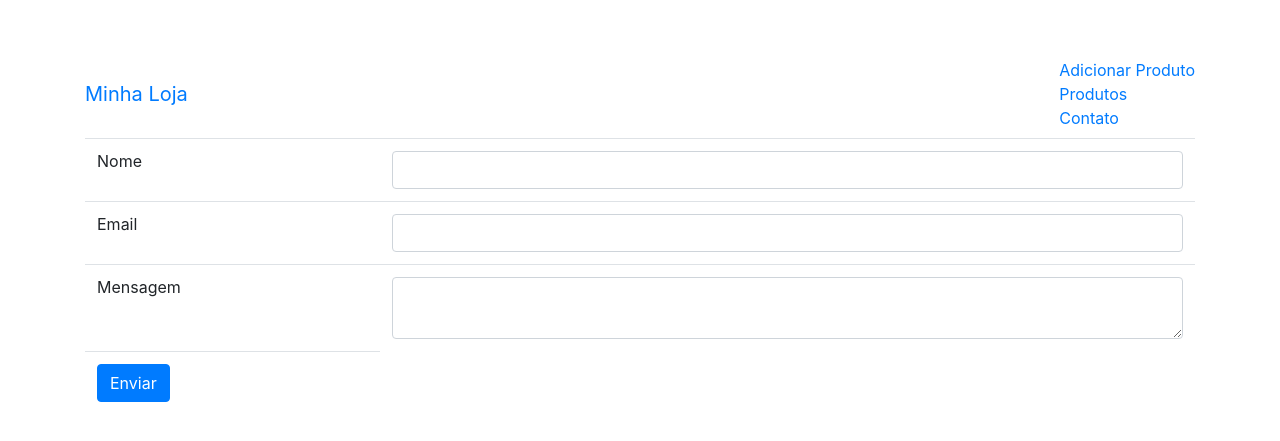
After one commit to joaogularte/loja-php, a PHP site: page /contato.php in a window 1280 px wide. The commit adds this page. Shown: the top 441 px of the page. Run offline with PHP 8.4, Linux system fonts and the light colour scheme.

Commit message:
Adicionado Contato

```diff
--- /dev/null
+++ b/contato.php
@@ -0,0 +1,23 @@
+<?php include "templates/cabecalho.php"?>
+
+    <form action="email.php" method="POST">
+        <table class="table">
+            <tr>
+                <td>Nome</td>
+                <td><input class="form-control" type="text" name="nome"></td>
+            </tr>
+            <tr>
+                <td>Email</td>
+                <td><input type="email" class="form-control" name="email"></td>
+            </tr>
+            <tr>
+                <td>Mensagem</td>
+                <td><textarea class="form-control" name="mensagem"></textarea></td>
+            </tr>
+            <tr>
+                <td><button type="submit" class="btn btn-primary">Enviar</button></td>
+            </tr>
+        </table>
+    </form>
+
+<?php include "templates/rodape.php"?>
--- a/index.php
+++ b/index.php
@@ -17,7 +17,7 @@
     <form action="login.php" method="POST">
         <div class="form-group">
             <label for="exampleInputEmail1">Email</label>
-            <input type="" name="email" class="form-control" id="exampleInputEmail1" aria-describedby="emailHelp" placeholder="Email">
+            <input type="email" name="email" class="form-control" id="exampleInputEmail1" aria-describedby="emailHelp" placeholder="Email">
         </div>
         <div class="form-group">
             <label for="exampleInputPassword1">Senha</label>
--- a/templates/cabecalho.php
+++ b/templates/cabecalho.php
@@ -15,6 +15,7 @@
                     <ul class="nav navbar-nav">
                         <li><a href="produto-formulario.php">Adicionar Produto</a></li>
                         <li><a href="produto-lista.php">Produtos</a></li>
+                        <li><a href="contato.php">Contato</a></li>
                     </ul>
                 </div>
             </div>
```
